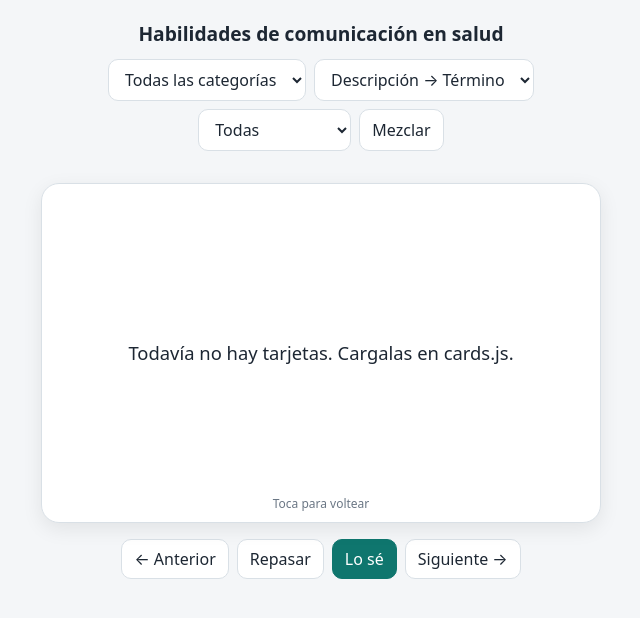
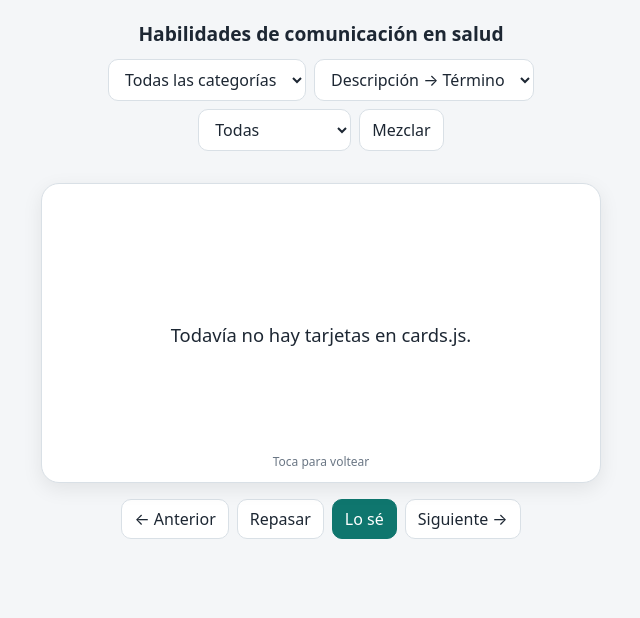
Before and after one commit to Bautizp13/HABILIDADES-26, a plain HTML site: page index.html in a window 1280 px wide. Shown: the whole page, without its empty margins (319-959 px from the left). Drawn offline with Linux system fonts and the light colour scheme.

Commit message:
Refactor card styles and update script loading

```diff
--- a/index.html
+++ b/index.html
@@ -14,15 +14,17 @@ h1{font-size:1.2rem;margin:4px 0 12px;text-align:center}
 select,button{font:inherit;padding:8px 12px;border-radius:10px;border:1px solid var(--bd);background:var(--card);color:var(--ink);cursor:pointer}
 button.p{background:var(--acc);color:#fff;border-color:var(--acc)}
 .stat{color:var(--mute);font-size:.9rem;margin:6px 0}
-.scene{perspective:1200px;width:100%;max-width:560px;height:340px;margin:8px 0}
-.card{position:relative;width:100%;height:100%;transition:transform .5s;transform-style:preserve-3d;cursor:pointer}
-.card.flip{transform:rotateY(180deg)}
-.face{position:absolute;inset:0;backface-visibility:hidden;-webkit-backface-visibility:hidden;background:var(--card);border:1px solid var(--bd);border-radius:18px;padding:22px;display:flex;flex-direction:column;justify-content:center;align-items:center;text-align:center;overflow:auto;box-shadow:0 6px 20px rgba(0,0,0,.08)}
-.back{transform:rotateY(180deg);background:var(--acc2)}
+.scene{width:100%;max-width:560px;margin:8px 0}
+.card{position:relative;width:100%;cursor:pointer}
+.face{background:var(--card);border:1px solid var(--bd);border-radius:18px;padding:44px 20px 40px;min-height:300px;display:flex;flex-direction:column;justify-content:center;align-items:center;text-align:center;box-shadow:0 6px 20px rgba(0,0,0,.08);position:relative;animation:fade .25s}
+.back{background:var(--acc2);display:none}
+.card.flip .front{display:none}
+.card.flip .back{display:flex}
+@keyframes fade{from{opacity:0;transform:scale(.98)}to{opacity:1;transform:none}}
 .tag{position:absolute;top:12px;left:16px;font-size:.75rem;color:var(--mute);text-transform:uppercase;letter-spacing:.05em}
-.txt{font-size:1.15rem;line-height:1.5}
-.term{font-size:1.7rem;font-weight:700;color:var(--acc)}
-.hint{position:absolute;bottom:10px;font-size:.75rem;color:var(--mute)}
+.txt{font-size:1.15rem;line-height:1.5;word-break:break-word}
+.term{font-size:1.6rem;word-break:break-word;font-weight:700;color:var(--acc)}
+.hint{position:absolute;bottom:12px;font-size:.75rem;color:var(--mute)}
 .row{display:flex;gap:8px;flex-wrap:wrap;justify-content:center;margin-top:8px}
 </style>
 </head>
@@ -52,7 +54,7 @@ button.p{background:var(--acc);color:#fff;border-color:var(--acc)}
   <button id="next">Siguiente →</button>
 </div>
 
-<script src="cards.js"></script>
+<script src="cards.js?v=2" onerror="window.CARDS_ERR=1"></script>
 <script>
 const LIST = (typeof CARDS !== "undefined") ? CARDS : [];
 
@@ -78,7 +80,7 @@ function build(shuffle) {
 function render() {
   const c = $("card"); c.classList.remove("flip");
   if (!deck.length) {
-    $("ft").textContent = LIST.length ? "No hay tarjetas en este filtro." : "Todavía no hay tarjetas. Cargalas en cards.js."; $("bt").innerHTML = "";
+    $("ft").textContent = LIST.length ? "No hay tarjetas en este filtro." : (window.CARDS_ERR ? "No se pudo cargar cards.js. Verificá que esté en la misma carpeta que index.html." : "Todavía no hay tarjetas en cards.js."); $("bt").innerHTML = "";
     $("tf").textContent = ""; $("tb").textContent = ""; $("stat").textContent = ""; return;
   }
   const k = deck[i], termFirst = $("mode").value === "t";
```
